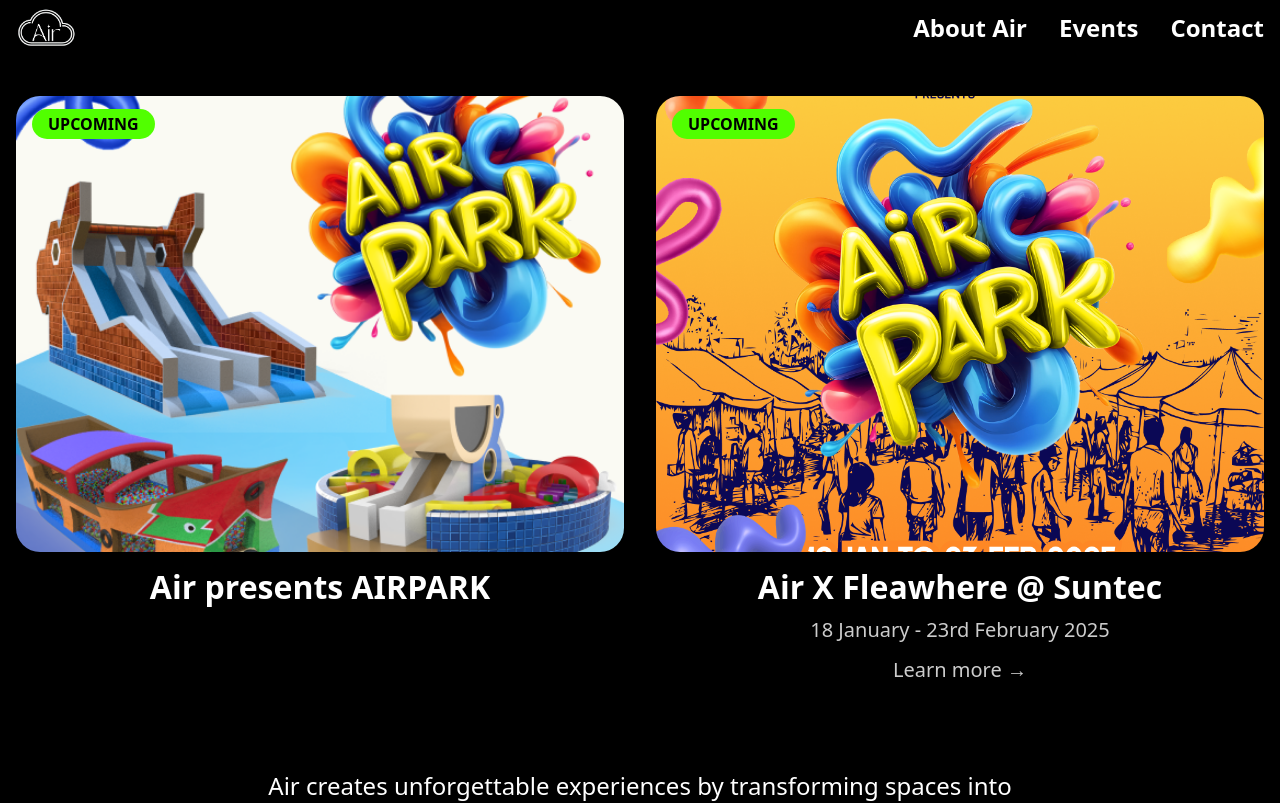
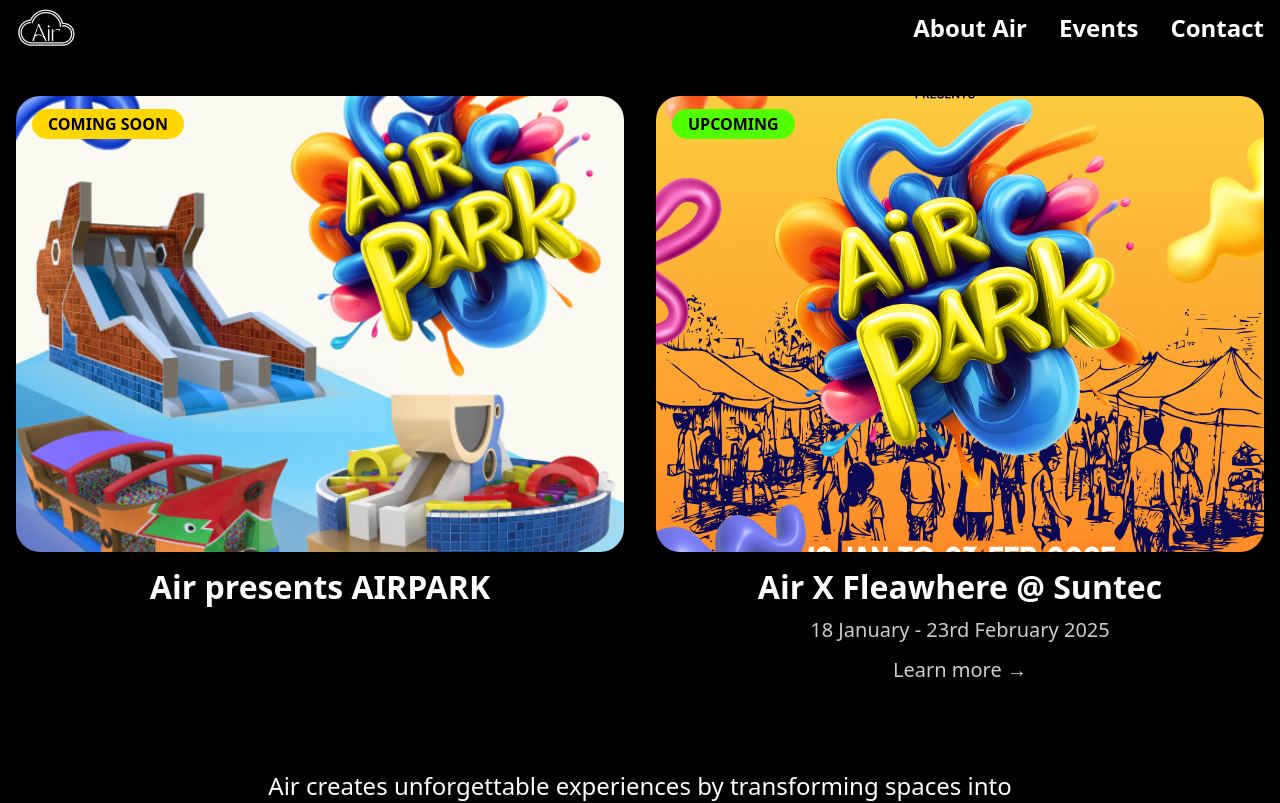
Before and after one commit to Jona20Tan/website-1, a React (Vite) app: page / in a window 1280 px wide. Shown: the top 803 px of the page. Built offline with nearby package versions, Linux system fonts and the light colour scheme; a web font is replaced by a local one.

Commit message:
[Fix] V1

```diff
--- a/src/pages/Home.tsx
+++ b/src/pages/Home.tsx
@@ -11,7 +11,6 @@ export function Home() {
           <EventCard
             title="Air presents AIRPARK"
             image="/airpark-event.png"
-            status="upcoming"
           />
           <EventCard
             title="Air X Fleawhere @ Suntec"
```
